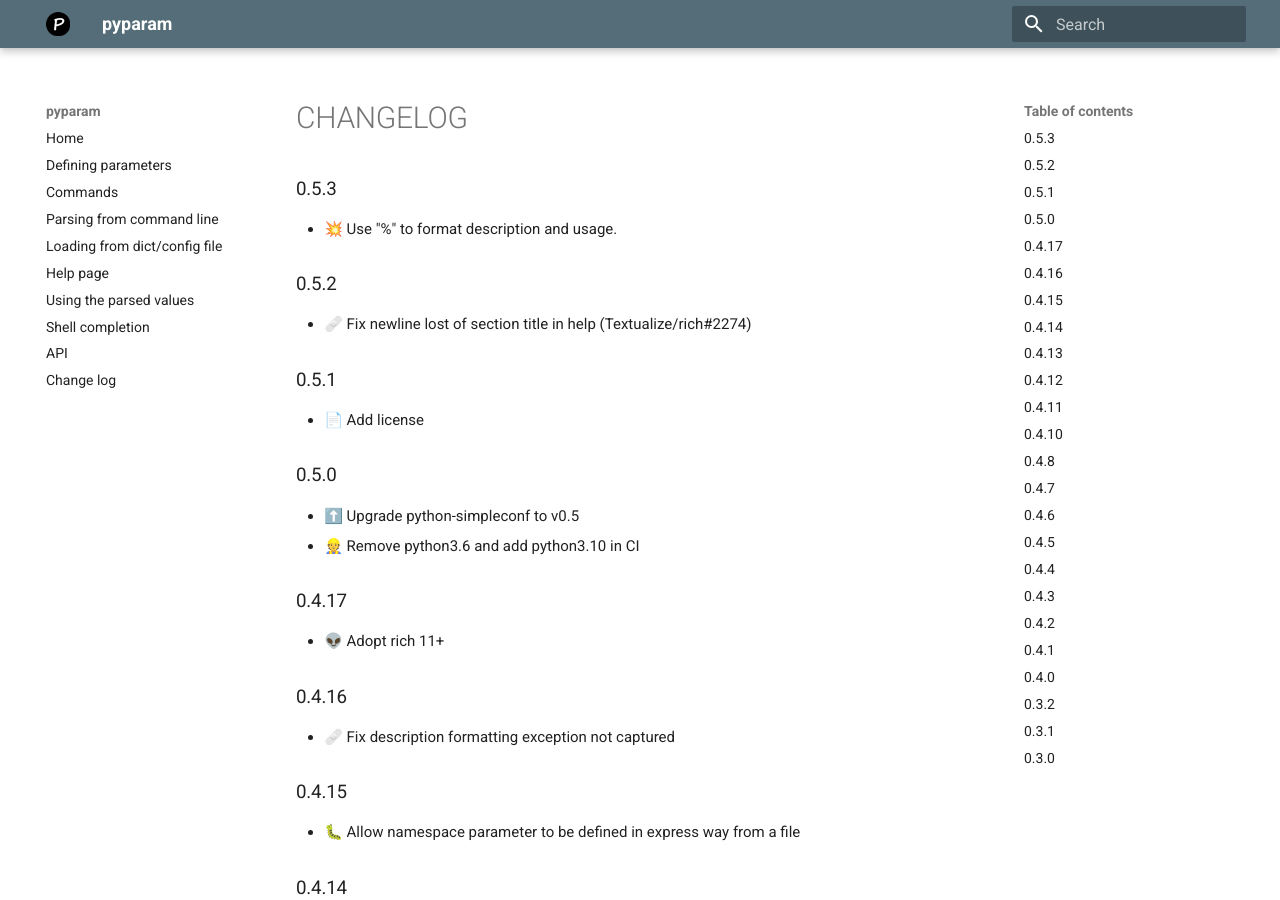
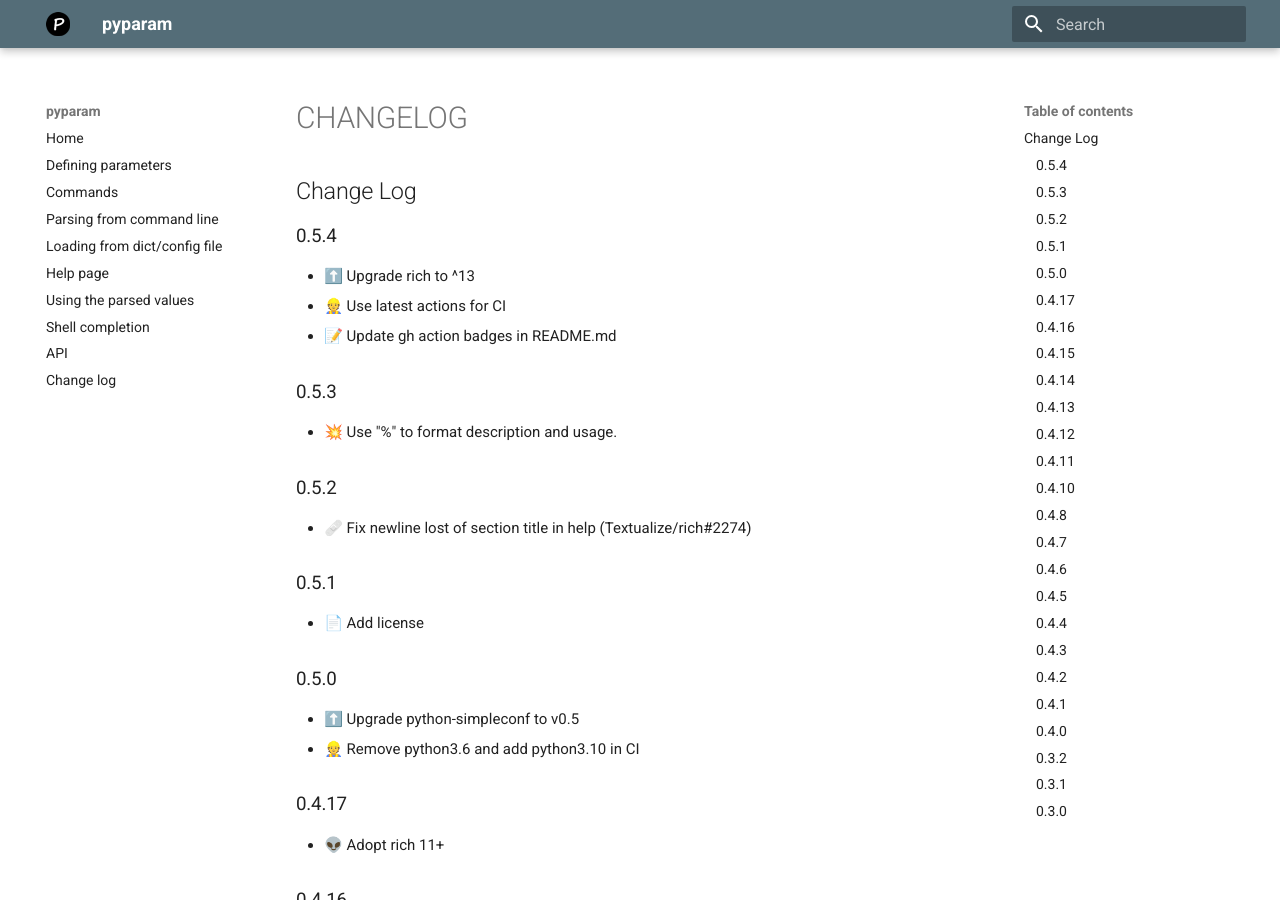
Before and after one commit to pwwang/pyparam, an MkDocs documentation site: the page built from docs/CHANGELOG.md, in a window 1280 px wide and 900 px high. Built offline with MkDocs 1.6.1 and Material for MkDocs 9.7.7, drawn with Linux system fonts in a browser that asks for light colours.

Commit message:
🔖 0.5.4

```diff
--- a/docs/CHANGELOG.md
+++ b/docs/CHANGELOG.md
@@ -1,3 +1,11 @@
+# Change Log
+
+## 0.5.4
+
+- ⬆️ Upgrade rich to ^13
+- 👷 Use latest actions for CI
+- 📝 Update gh action badges in README.md
+
 ## 0.5.3
 
 - 💥 Use "%" to format description and usage.
--- a/pyparam/__init__.py
+++ b/pyparam/__init__.py
@@ -5,4 +5,4 @@ from .defaults import POSITIONAL
 from .params import Params
 from .utils import Namespace
 
-__version__ = "0.5.3"
+__version__ = "0.5.4"
--- a/pyproject.toml
+++ b/pyproject.toml
@@ -4,7 +4,7 @@ build-backend = "poetry.masonry.api"
 
 [tool.poetry]
 name = "pyparam"
-version = "0.5.3"
+version = "0.5.4"
 description = "Powerful parameter processing."
 authors = [ "pwwang <pwwang@pwwang.com>",]
 license = "MIT"
```
